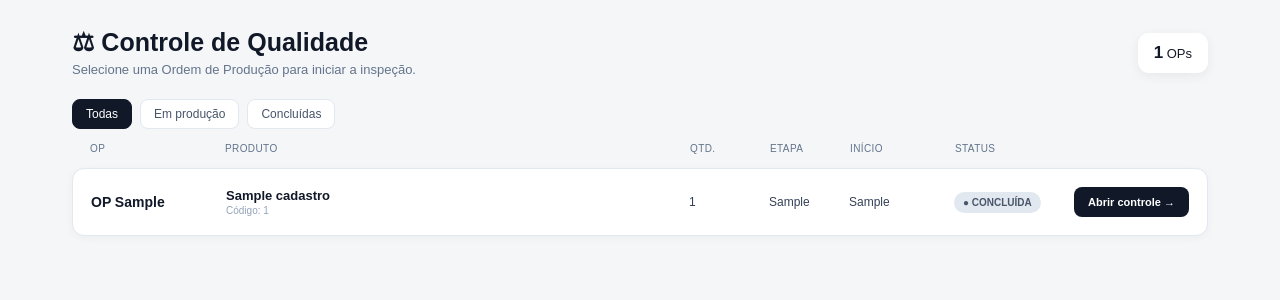
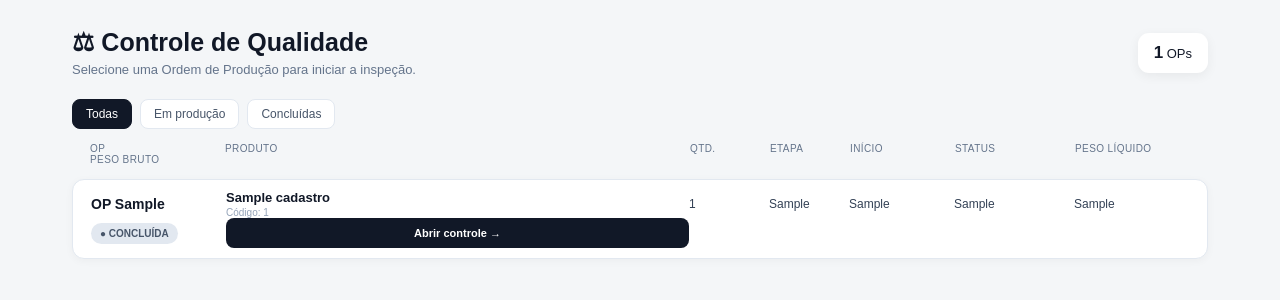
Before and after one commit to fabiurbina/PortalInterno, a Django app: page /qualidade/controle/ in a window 1280 px wide. Shown: the top 300 px of the page. Run offline with Django 5.2, Linux system fonts and the light colour scheme; a database or web service that is not in the repository returns one stand-in record (values such as "Sample title"); data that the repository does not hold is empty.

Commit message:
Inclusão do peso bruto e peso liquido

```diff
--- a/pedidos/templates/controle_ops.html
+++ b/pedidos/templates/controle_ops.html
@@ -416,6 +416,10 @@
 
                 <div>Status</div>
 
+                <div>Peso Líquido</div>
+
+                <div>Peso Bruto</div>
+
                 <div></div>
 
             </div>
@@ -488,6 +492,21 @@
 
                     </div>
 
+                    <!-- PESO LÍQUIDO -->
+
+                    <div class="info">
+
+                        {{ op.peso_liq }}
+
+                    </div>
+
+                    <!-- PESO BRUTO -->
+
+                    <div class="info">
+
+                        {{ op.peso_bruto }}
+
+                    </div>
 
 
                     <!-- STATUS -->
--- a/pedidos/views.py
+++ b/pedidos/views.py
@@ -1892,6 +1892,20 @@ def qualidade_controle(request):
 
         op["nome_produto"] = produto.get("descricao", "Produto não encontrado")
 
+
+        op["codigo_produto"] = produto.get(
+            "codigo",
+            ""
+        )
+
+        op["peso_liq"] = produto.get(
+            "peso_liq"
+        )
+
+        op["peso_bruto"] = produto.get(
+            "peso_bruto"
+        )
+
     return render(
         request,
         "controle_ops.html",
```
